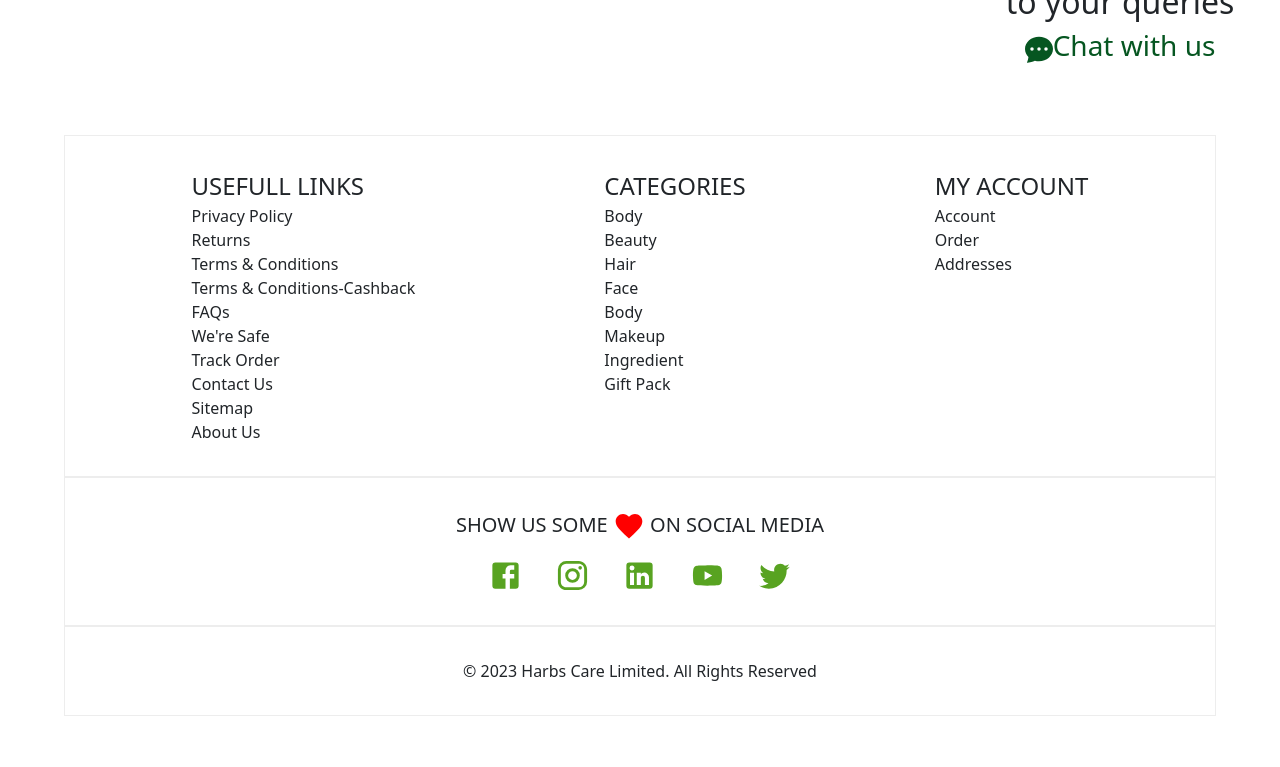
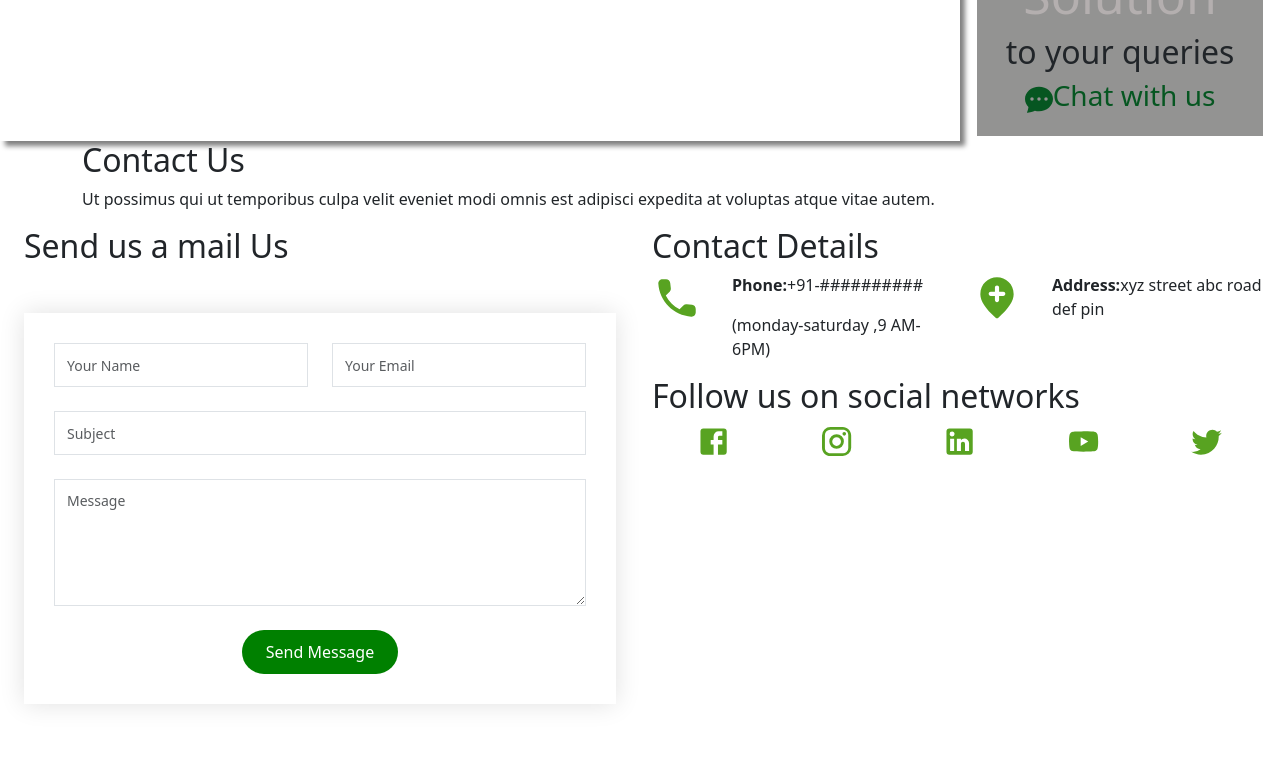
Before and after one commit to BhoomiTechzone/HarbsCare, a React (Create React App) app: page /contact in a window 1280 px wide. Shown: the part 340-1107 px from the top of the page. Before the commit the page ends 1056 px from the top, so only its background shows below. Built offline with nearby package versions, Linux system fonts and the light colour scheme.

Commit message:
update contact

```diff
--- a/src/Page/Contact.css
+++ b/src/Page/Contact.css
@@ -9,3 +9,153 @@
 .contact-side{
     text-align: center;
 }
+.contact-form label {
+    width: 100%;
+}
+.contact-form input {
+    width: 100%;
+}
+.contact .info-wrap {
+    box-shadow: 0px 2px 15px rgba(0, 0, 0, 0.1);
+    padding: 30px;
+  }
+
+  .contact .info {
+    background: #fff;
+  }
+
+  .contact .info i {
+    font-size: 20px;
+    color: #ffb03b;
+    float: left;
+    width: 44px;
+    height: 44px;
+    background: #fff6e8;
+    display: flex;
+    justify-content: center;
+    align-items: center;
+    border-radius: 50px;
+    transition: all 0.3s ease-in-out;
+  }
+
+  .contact .info h4 {
+    padding: 0 0 0 60px;
+    font-size: 18px;
+    font-weight: 600;
+    margin-bottom: 5px;
+    color: #433f39;
+    font-family: "Poppins", sans-serif;
+  }
+
+  .contact .info p {
+    padding: 0 0 0 60px;
+    margin-bottom: 0;
+    font-size: 14px;
+    color: #7a7368;
+  }
+
+  .contact .info:hover i {
+    background: #ffb03b;
+    color: #fff;
+  }
+
+  .contact .php-email-form {
+    width: 100%;
+    box-shadow: 0 0 24px 0 rgba(0, 0, 0, 0.12);
+    padding: 30px;
+    background: #fff;
+  }
+
+  .contact .php-email-form .form-group {
+    padding-bottom: 8px;
+  }
+
+  .contact .php-email-form .error-message {
+    display: none;
+    color: #fff;
+    background: #ed3c0d;
+    text-align: center;
+    padding: 15px;
+    font-weight: 600;
+  }
+
+  .contact .php-email-form .sent-message {
+    display: none;
+    color: #fff;
+    background: #18d26e;
+    text-align: center;
+    padding: 15px;
+    font-weight: 600;
+  }
+
+  .contact .php-email-form .loading {
+    display: none;
+    background: #fff;
+    text-align: center;
+    padding: 15px;
+  }
+
+  .contact .php-email-form .loading:before {
+    content: "";
+    display: inline-block;
+    border-radius: 50%;
+    width: 24px;
+    height: 24px;
+    margin: 0 10px -6px 0;
+    border: 3px solid #18d26e;
+    border-top-color: #eee;
+    animation: animate-loading 1s linear infinite;
+  }
+
+  .contact .php-email-form input,
+  .contact .php-email-form textarea {
+    border-radius: 0;
+    box-shadow: none;
+    font-size: 14px;
+  }
+
+  .contact .php-email-form input {
+    height: 44px;
+  }
+
+  .contact .php-email-form textarea {
+    padding: 10px 12px;
+  }
+
+  .contact .php-email-form button[type=submit] {
+    background: green;
+    border: 0;
+    padding: 10px 24px;
+    color: #fff;
+    transition: 0.4s;
+    border-radius: 50px;
+  }
+
+  .contact .php-email-form button[type=submit]:hover {
+    background: green;
+  }
+
+  @keyframes animate-loading {
+    0% {
+      transform: rotate(0deg);
+    }
+
+    100% {
+      transform: rotate(360deg);
+    }
+  }
+
+
+  .contact-page{
+    margin-top: 30px;
+  }
+  .contact-faq{
+ box-shadow: 5px 5px 5px grey;
+ /* margin-left: 10px; */
+ /* border: 1px solid red; */
+  }
+  .contact-side{
+    padding: 15px;
+    margin: 5px;
+    background-color: #939392;
+  }
--- a/src/Page/Contact.js
+++ b/src/Page/Contact.js
@@ -2,6 +2,14 @@ import React from 'react';
 import Faq from "react-faq-component";
 import { BsFillChatDotsFill } from 'react-icons/bs';
 import './Contact.css'
+import CallRoundedIcon from '@mui/icons-material/CallRounded';
+import AddLocationRoundedIcon from '@mui/icons-material/AddLocationRounded';
+import FavoriteIcon from '@mui/icons-material/Favorite';
+import FacebookIcon from '@mui/icons-material/Facebook';
+import InstagramIcon from '@mui/icons-material/Instagram';
+import LinkedInIcon from '@mui/icons-material/LinkedIn';
+import YouTubeIcon from '@mui/icons-material/YouTube';
+import TwitterIcon from '@mui/icons-material/Twitter';
 
 
 const Contact = () => {
@@ -36,8 +44,9 @@ const Contact = () => {
 
     const styles = {
         // bgColor: 'white',
-        titleTextColor: "black",
+        titleTextColor: "#58A321",
         rowTitleColor: "black",
+        titleTextAlign:"center"
         // rowContentColor: 'grey',
         // arrowColor: "red",
     };
@@ -49,10 +58,10 @@ const Contact = () => {
     };
     return (
         <div>
-            <div className="container-fluid">
-                <div className="row">
-                    <div className="col-lg-9">
-                                <Faq
+            <div className="container-fluid contact-page">
+                <div className="row contact-faq-row">
+                    <div className="col-lg-9 contact-faq">
+                        <Faq
                             data={data}
                             styles={styles}
                             config={config}
@@ -62,11 +71,102 @@ const Contact = () => {
                         <div className="contact-side">
                             <h2>Get</h2>
                             <h1>Instant </h1>
-                             <h1> Solution</h1>
+                            <h1> Solution</h1>
                             <h2>to your queries</h2>
-                            <h3><BsFillChatDotsFill/>Chat with us</h3>
+                            <h3><BsFillChatDotsFill />Chat with us</h3>
 
 
+                        </div>
+                    </div>
+                </div>
+                <div class="container">
+
+                    <div class="section-title">
+                        <h2><span>Contact</span> Us</h2>
+                        <p>Ut possimus qui ut temporibus culpa velit eveniet modi omnis est adipisci expedita at voluptas atque vitae autem.</p>
+                    </div>
+                </div>
+                <div className="row">
+                    <div className="col-lg-6">
+                        <section id="contact" class="contact">
+
+                        <div class="container">
+
+<div class="section-title">
+    <h2><span>Send us a mail</span> Us</h2>
+
+</div>
+</div>
+
+
+                            <div class="container mt-5">
+
+
+                                <form action="" method="post" role="form" class="php-email-form">
+                                    <div class="row">
+                                        <div class="col-md-6 form-group">
+                                            <input type="text" name="name" class="form-control" id="name" placeholder="Your Name" required />
+                                        </div>
+                                        <div class="col-md-6 form-group mt-3 mt-md-0">
+                                            <input type="email" class="form-control" name="email" id="email" placeholder="Your Email" required />
+                                        </div>
+                                    </div>
+                                    <div class="form-group mt-3">
+                                        <input type="text" class="form-control" name="subject" id="subject" placeholder="Subject" required />
+                                    </div>
+                                    <div class="form-group mt-3">
+                                        <textarea class="form-control" name="message" rows="5" placeholder="Message" required></textarea>
+                                    </div>
+                                    <div class="my-3">
+                                        <div class="loading">Loading</div>
+                                        <div class="error-message"></div>
+                                        <div class="sent-message">Your message has been sent. Thank you!</div>
+                                    </div>
+                                    <div class="text-center"><button type="submit">Send Message</button></div>
+                                </form>
+
+                            </div>
+                        </section>
+                    </div>
+                    <div className="col-lg-6">
+                        <div className="contact-details">
+                            <h2>Contact Details</h2>
+                            <div className="row">
+                                <div className="col-lg-6">
+                                    <div className="row">
+                                        <div className="col-lg-3">
+                                            <CallRoundedIcon sx={{color:"#58A321", fontSize:'50px'}}/>
+                                        </div>
+                                        <div className="col-lg-9">
+                                            <p> <strong>Phone:</strong>+91-##########
+                                            </p>
+                                            <p>(monday-saturday ,9 AM- 6PM)</p>
+                                        </div>
+                                    </div>
+
+                                </div>
+                                <div className="col-lg-6">
+                                    <div className="row">
+                                        <div className="col-lg-3">
+                                            <AddLocationRoundedIcon sx={{color:"#58A321", fontSize:'50px'}}/>
+                                        </div>
+                                        <div className="col-lg-9">
+                                        <p> <strong>Address:</strong>xyz street abc road def pin
+                                            </p>
+                                        </div>
+                                    </div>
+
+                                </div>
+
+                                <h2>Follow us on social networks</h2>
+                                <div className="contact-social-icon-box">
+                                <FacebookIcon fontSize='large'  sx={{color:"#58A321" , width:"20%"}} />
+                                <InstagramIcon fontSize='large' sx={{color:"#58A321", width:"20%"}} />
+                                <LinkedInIcon fontSize='large' sx={{color:"#58A321", width:"20%"}} />
+                                <YouTubeIcon fontSize='large' sx={{color:"#58A321", width:"20%"}} />
+                                <TwitterIcon fontSize='large' sx={{color:"#58A321", width:"20%"}} />
+                                </div>
+                            </div>
                         </div>
                     </div>
                 </div>
```
